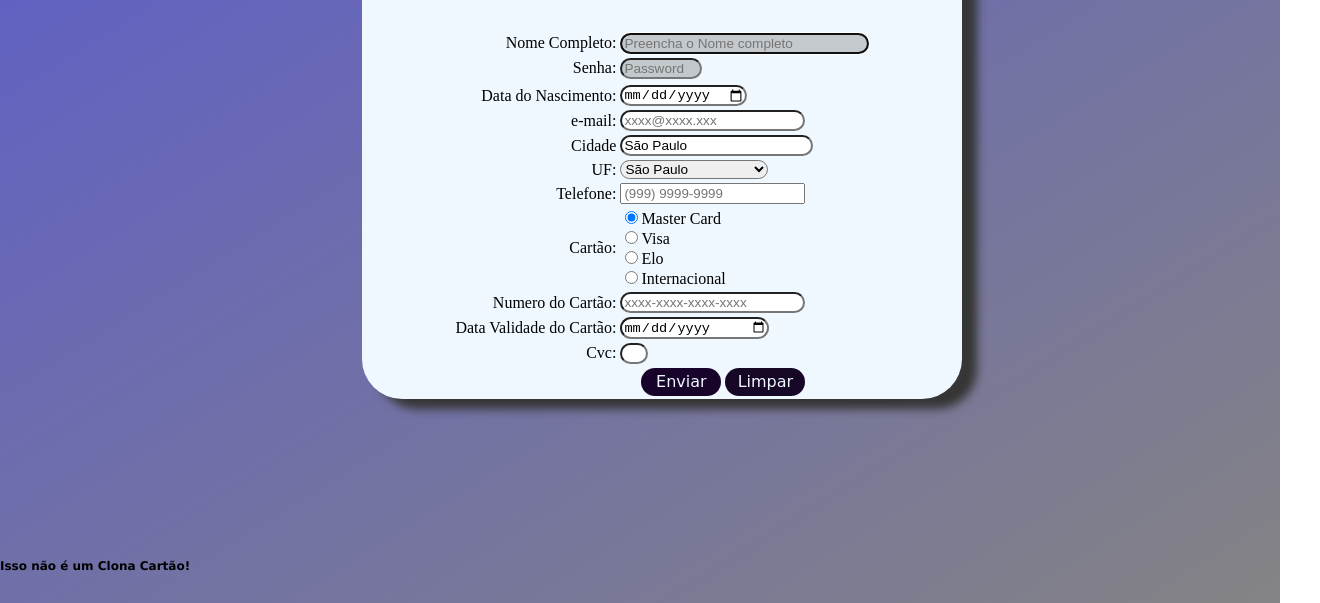
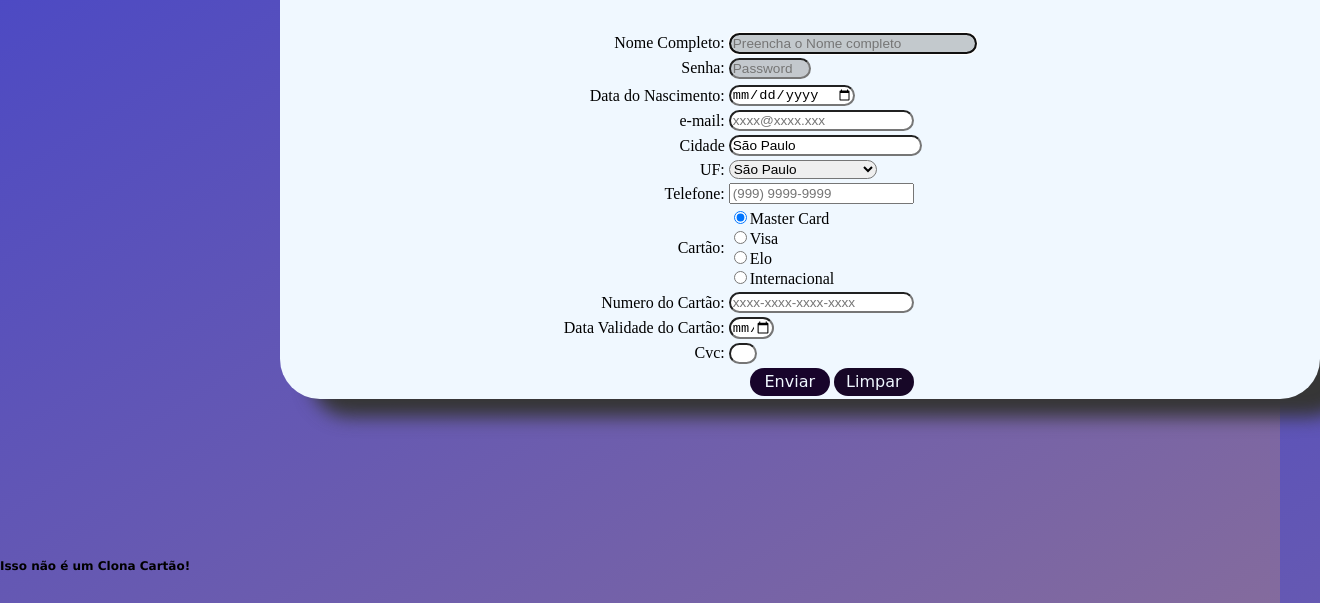
Before and after one commit to Jeffe1233/Clona, a plain HTML site: page index.html in a window 1280 px wide. Shown: the part 197-800 px from the top of the page, 1320 px wide, since content can reach past the window. Drawn offline with Linux system fonts and the light colour scheme.

Commit message:
Update css.css

```diff
--- a/css.css
+++ b/css.css
@@ -12,7 +12,7 @@ input[type=number],input[type=date],input[type=text], input[type=email], input[t
 	{
 		font-family: 'Times New Roman', Times, serif;
 		font-size:2vh;
-		background:linear-gradient(to right bottom, rgba(52, 52, 190, 0.8),rgba(101, 100, 102, 0.8));
+		background:linear-gradient(to right bottom, rgba(23, 23, 187, 0.8),rgba(101, 70, 133, 0.8));
 		height: 100vh;
 		width: 100vh;
 		position: relative;
@@ -22,10 +22,10 @@ input[type=number],input[type=date],input[type=text], input[type=email], input[t
 	form
 	{
 		background-color: aliceblue;
-		width:75vh;
+		width:130vh;
 		border-radius:5vh;
-		margin-left: 45.3%;
-		box-shadow: 15px 10px 10px rgb(54, 54, 54);
+		margin-left: 35%;
+		box-shadow: 30px 18px 18px rgb(54, 54, 54);
 	}
 
 	.centralizado
@@ -73,7 +73,8 @@ input[type=number],input[type=date],input[type=text], input[type=email], input[t
 	}
 	#validade
 	{
-		width: 18vh;
+		width: 5vh;
+
 	}
 	#cvc
 	{
@@ -82,7 +83,7 @@ input[type=number],input[type=date],input[type=text], input[type=email], input[t
 
 	form table
 	{
-		margin-left: 15%;
+		margin-left: 27%;
 	}
 	div
 	{
```
